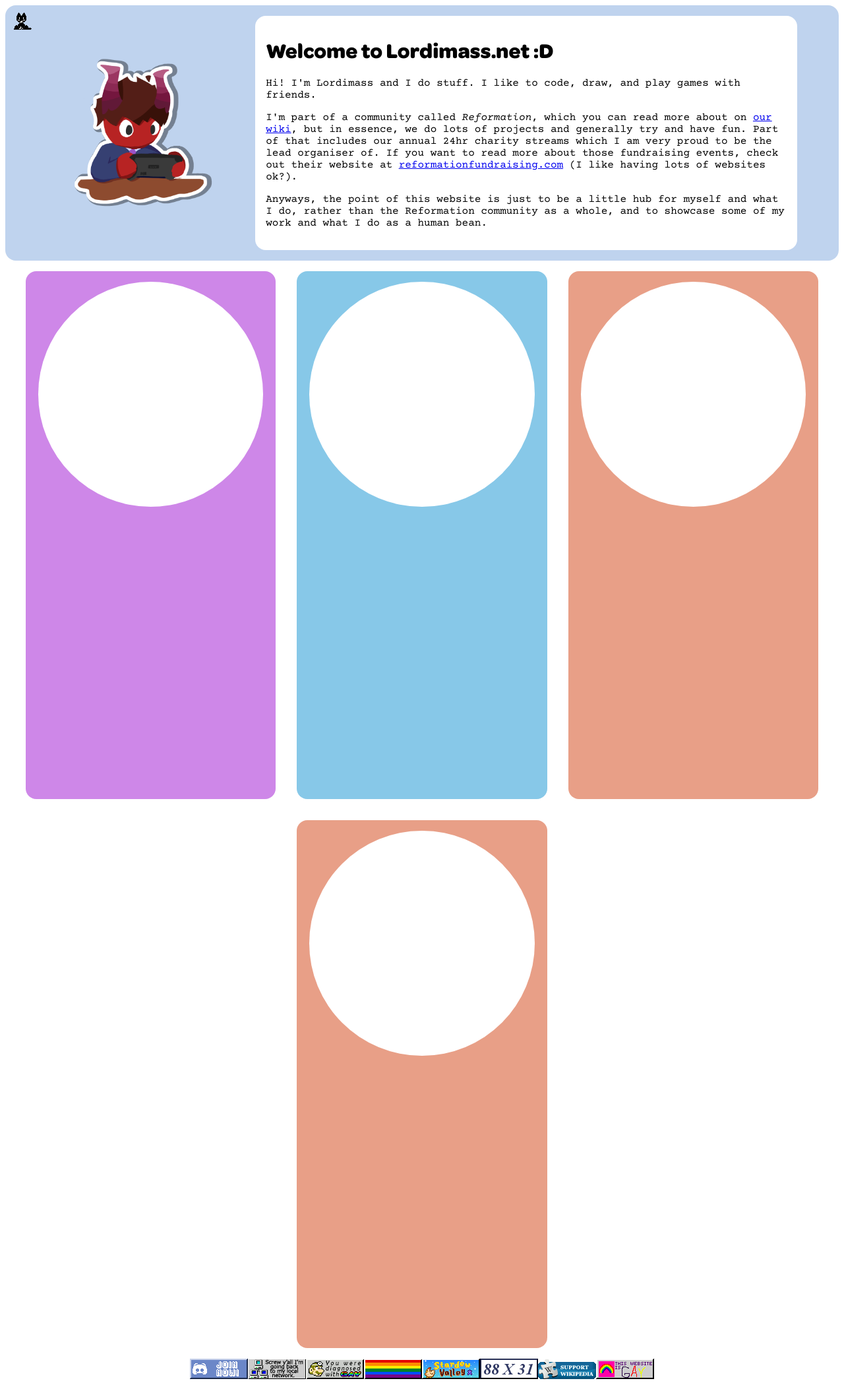
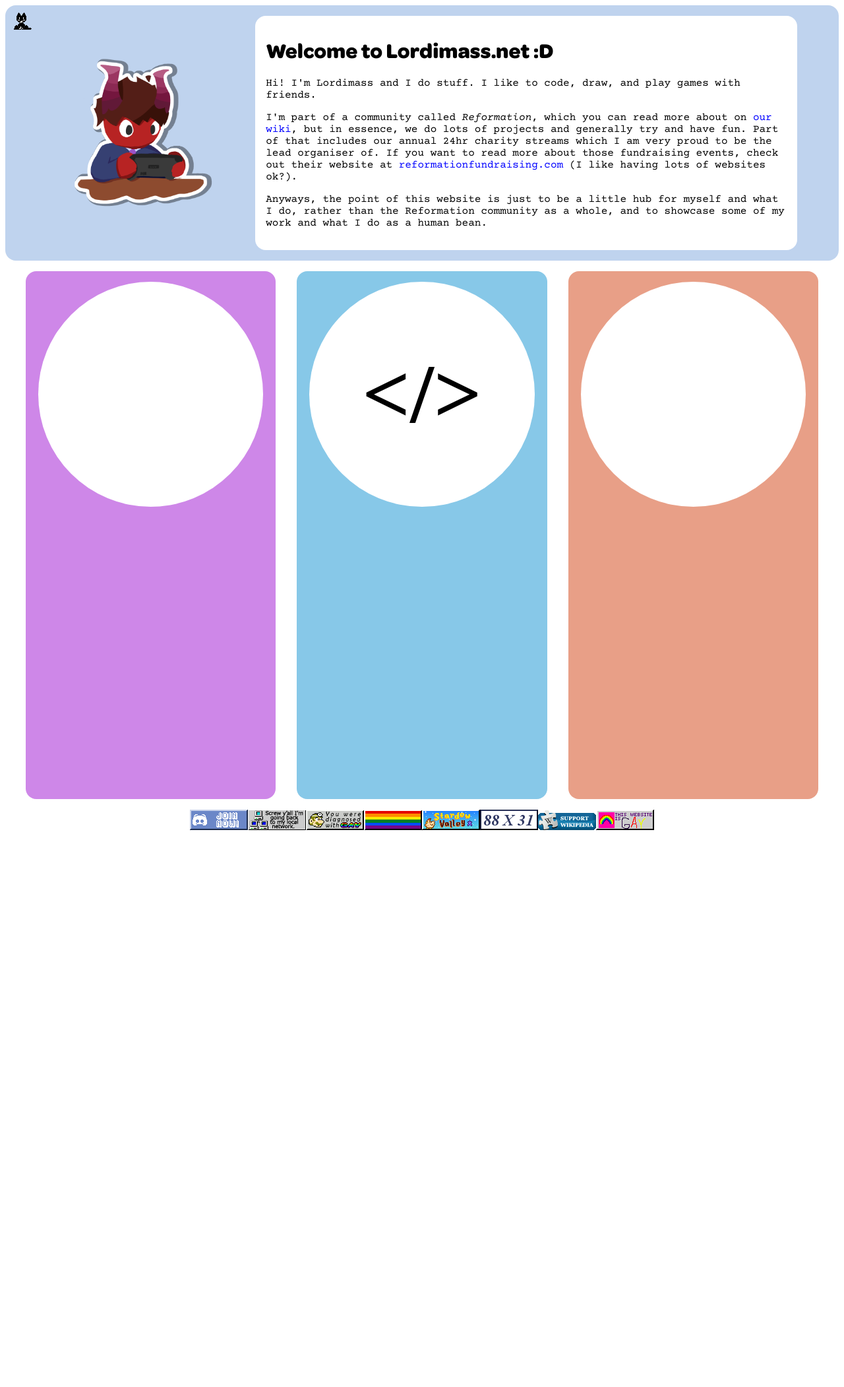
Before and after one commit to Lordimass/lordimass.net, a PHP site: page /home.html in a window 1280 px wide. Shown: the whole page at 66% size. After the commit the page ends 1258 px from the top, so only its background shows below. Run offline with PHP 8.4, Linux system fonts and the light colour scheme.

Commit message:
Reactivity

```diff
--- a/css/common.css
+++ b/css/common.css
@@ -11,6 +11,15 @@
 
 p {
     font-family: "Courier Prime";
+}
+
+a[href] {
+    text-decoration: none;
+    color: blue;
+}
+
+a[href]:hover {
+    font-weight: 700;
 }
 
 /****************  Classes  ****************/
--- a/css/home.css
+++ b/css/home.css
@@ -6,6 +6,11 @@
     display: flex;
     width: 25%;
     float: left;
+    transition: transform 1s ease-in-out;
+}
+
+.sticker-rotate {
+    transform: rotateY(360deg);
 }
 
 #main-info {
@@ -32,7 +37,8 @@
     border-radius: 1rem;
     background-color: aqua;
     height:50rem;
-    margin:1rem
+    margin:1rem;
+    transition: transform 0.2s ease-in-out;
 }
 
 .portal-icon {
@@ -41,7 +47,20 @@
     width:90%;
     border-radius: 50%;
     background-color: white;
-    margin:1rem
+    margin:1rem;
+    align-content: center;
+    justify-content: center;
+}
+
+.portal:hover {
+    transform: scale(1.02);
+}
+
+#code-icon-container {
+    text-align: center;
+    font-size: 10vw;
+    font-family: "Courier Prime Bold";
+    font-weight:900
 }
 
 /* Used when the screen width is less than the given value (e.g. mobile devices) */
--- a/home.html
+++ b/home.html
@@ -23,6 +23,7 @@
     <div id="sticker">
         <img src="images/Lordi Sticker.png" alt="A sticker of my imp character playing on a handheld computer" style="width:75%;height:75%;margin:0 auto">
     </div>
+    <script src="js/sticker-toggle.js"></script>
 
     <div id="main-info">
         <h1> Welcome to Lordimass.net :D </h1>
@@ -32,7 +33,6 @@
         </p>
         <p> Anyways, the point of this website is just to be a little hub for myself and what I do, rather than the Reformation community as a whole, and to showcase some of my work and what I do as a human bean.</p>
     </div>
-
 </div>
 
 <div id="portals">
@@ -40,13 +40,12 @@
         <div class="portal-icon" id="art"></div>
     </div>
     <div class="portal" id="code" style="background-color: #87c8e8;">
-        <div class="portal-icon" id="code"></div>
+        <div class="portal-icon" id="code">
+            <div id="code-icon-container">&lt;/&gt;</div> <!-- Shows up as "</>" -->
+        </div>
     </div>
     <div class="portal" id="projects" style="background-color: #e89f87;">
         <div class="portal-icon" id="projects"></div>
-    </div>
-    <div class="portal" id="blog" style="background-color: #e89f87;">
-        <div class="portal-icon" id="blog"></div>
     </div>
 </div>
 
--- /dev/null
+++ b/js/sticker-toggle.js
@@ -0,0 +1,5 @@
+const stickerImage = document.getElementById('sticker');
+
+stickerImage.addEventListener('click', () => {
+  stickerImage.classList.toggle('sticker-rotate');
+});
```
